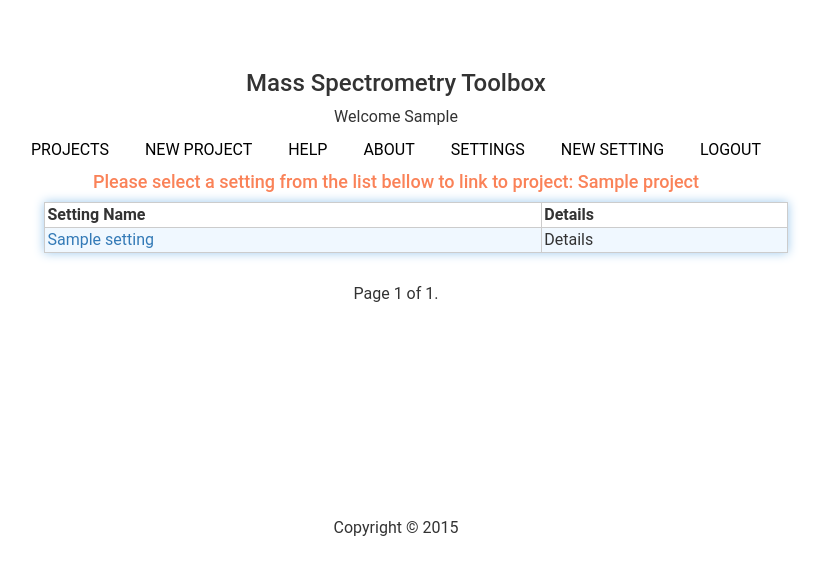
After one commit to tivadaro/mst, a Django app: page /project/1/link_project_to_setting/ in a window 1280 px wide. The commit adds this page. Shown: the top 566 px of the page, without its empty margins (244-1069 px from the left). Run offline with Django 3.2, Linux system fonts and the light colour scheme; a user stored in the database is signed in; tables that the repository leaves empty hold one stand-in row (values such as "Sample post"); some libraries are stand-ins or nearby versions.

Commit message:
Added setting to project linking feature

```diff
--- /dev/null
+++ b/main/templates/main/link_project_to_setting.html
@@ -0,0 +1,43 @@
+{% extends "main/base.html" %}
+
+{% block content %}
+	<!-- Eventually this will have to be crossed so it only shows User specific settings -->
+	{% for p in Project_List %}
+    	<h4 style="color:#FA8258">Please select a setting from the list bellow to link to project: {{ p.Project_Name }}</h4>
+    	{% if Settings_List %}
+    		<ul>
+    		<table id='custom'>
+    			<th align="left">Setting Name</th>
+    			<th>Details</th>
+    		{% for s in Settings_List %}
+    			<tr>
+    					<!--<td align="center">{{ user.pk }}</td> <!-- pk - primary key -->
+    					<td align="left"><a href="/project/{{ p.pk }}/link_project_to_setting/{{ s.pk }}" title="Click for more details about this setting">{{ s.Settings_Name }}</a></td>
+    					<td align="left">Details</td> <!-- The details would be links filtered based on setting ID -->
+    			</tr>
+    		{% endfor %}
+    		</table>
+    		</ul>
+    	{% else %}
+    		<p>You have no settings set up yet.</p>
+    	{% endif %}
+    {% endfor %}
+		<!--Pagination-->
+	<center>
+    	<div class="pagination">
+            <span class="step-links">
+                {% if Settings_List.has_previous %}
+                    <a href="?page={{ Settings_List.previous_page_number }}">previous</a>
+                {% endif %}
+
+                <span class="current">
+                    Page {{ Settings_List.number }} of {{ Settings_List.paginator.num_pages }}.
+                </span>
+
+                {% if Settings_List.has_next %}
+                    <a href="?page={{ Settings_List.next_page_number }}">next</a>
+                {% endif %}
+            </span>
+        </div>
+    <center>
+{% endblock content %}
--- a/main/templates/main/project_detail.html
+++ b/main/templates/main/project_detail.html
@@ -18,7 +18,7 @@
                             <!-- Access the Settings_Name field from the Project_Settings model (table) through the Foreinkey (Setting_ID) element-->
                             <td align="left"><a href="/setting/{{ p.Setting_ID.pk }}" title="Click for more details about this setting">{{ p.Setting_ID.Settings_Name }}</a></td>
                         {% else %}
-                            <td align="left">No setting found! <a href='/settings' title="Click to add a setting to this project">Add setting</a></td>
+                            <td align="left">No setting found! <a href='/project/{{ p.pk }}/link_project_to_setting' title="Click to add a setting to this project">Add setting</a></td>
                         {% endif %}
                 </tr>
                 <tr>
--- a/main/urls.py
+++ b/main/urls.py
@@ -5,6 +5,8 @@ urlpatterns = [
     url(r'^about/$',  views.about_mst),
     url(r'^help/$',  views.help_mst),
     url(r'^project/(?P<Project_ID>[0-9]+)/$',  views.project_detail),
+    url(r'^project/(?P<Project_ID>[0-9]+)/link_project_to_setting/$',  views.link_project_to_setting),
+    url(r'^project/(?P<Project_ID>[0-9]+)/link_project_to_setting/(?P<Setting_ID>[0-9]+)/$',  views.link_project_to_setting_save),
     url(r'^setting/(?P<Setting_ID>[0-9]+)/$',  views.setting_detail),
     url(r'^project_delete/(?P<Project_ID>[0-9]+)/$',  views.project_delete),
     url(r'^setting_delete/(?P<Setting_ID>[0-9]+)/$',  views.setting_delete),
--- a/main/views.py
+++ b/main/views.py
@@ -109,7 +109,42 @@ def project_detail(request, Project_ID):
        Project_List=Projects.objects.filter(User_ID = request.user.pk).filter(pk = Project_ID) #get the project ID of the user and from the /project/id request
        return render(request,'main/project_detail.html',{'username': request.user.username, 'Project_List': Project_List} )
 
+@login_required
+def link_project_to_setting (request, Project_ID):
+   if request.user.is_authenticated():
+       Project_List=Projects.objects.filter(User_ID = request.user.pk).filter(pk = Project_ID) #get the project ID of the user and from the /project/id request
+       #return render(request,'main/project_detail.html',{'username': request.user.username, 'Project_List': Project_List} )
+       Settings_List=Project_Settings.objects.filter(User_ID = request.user.pk).order_by('-pk') #Filter for logged in user and order so latest is first (using the reverse order of the primary key: '-pk')
+       #Project_List=Projects.objects.filter(User_ID = request.user.pk).filter(Setting_ID__gt = 0)
+       #Only send the project list of the logged in user and have setting assigned
+       #(i.e., Setting_ID>0. For this yoiu must use Setting_ID__gt=0? weird!
+       paginator = Paginator(Settings_List, 10)
+       # Show 5 projects per page. Maybe offer an account settings where this chan be changed?
+       page = request.GET.get('page')
+       try:
+            Numbered_Settings_List = paginator.page(page)
+       except PageNotAnInteger:
+            # If page is not an integer, deliver first page.
+            Numbered_Settings_List = paginator.page(1)
+       except EmptyPage:
+        # If page is out of range (e.g. 9999), deliver last page of results.
+            Numbered_Settings_List = paginator.page(paginator.num_pages)
+       return render(request,'main/link_project_to_setting.html',{'username': request.user.username, 'Settings_List': Numbered_Settings_List, 'Project_List': Project_List})
 
+@login_required
+def link_project_to_setting_save (request, Project_ID, Setting_ID):
+   if request.user.is_authenticated():
+       Project_List=Projects.objects.filter(pk = Project_ID).filter(User_ID = request.user.pk) #get the project ID of the user and from the /project/id request
+       Setting = Project_Settings(pk = Setting_ID)
+       #Attach it to the update_curent_project_with_new_setting_ID object by setting the Projects.Setting_ID to Setting (the instance)
+       #update_curent_project_with_new_setting_ID = Projects(Setting_ID = Setting)
+       #update_curent_project_with_new_setting_ID = Projects(pk = Project_ID)
+       for update_curent_project_with_new_setting_ID in Project_List:
+           update_curent_project_with_new_setting_ID.Setting_ID = Setting
+           update_curent_project_with_new_setting_ID.save()
+       #Requerry the newly saved Project List
+       Project_List=Projects.objects.filter(pk = Project_ID).filter(User_ID = request.user.pk)
+       return render(request,'main/project_detail.html',{'username': request.user.username, 'Project_List': Project_List} )
 
 @login_required
 def setting_detail(request, Setting_ID):
@@ -117,8 +152,6 @@ def setting_detail(request, Setting_ID):
        Settings_List=Project_Settings.objects.filter(User_ID = request.user.pk).filter(pk = Setting_ID) #get the project ID of the user and from the /project/id request
        documents = Document.objects.filter(Setting_ID=Setting_ID)
        return render(request,'main/setting_detail.html',{'username': request.user.username, 'Settings_List': Settings_List, 'documents': documents} )
-
-
 
 @login_required
 def project_delete(request, Project_ID):
```
Also changed, not shown: media/documents/10/Untitled.png (added), media/documents/19/Untitled.png (added), media/documents/19/Untitled_g0NgVre.png (added), media/documents/21/Untitled.png (added), media/documents/22/Untitled.png (added), media/documents/23/Untitled.png (added), 4 other files.
